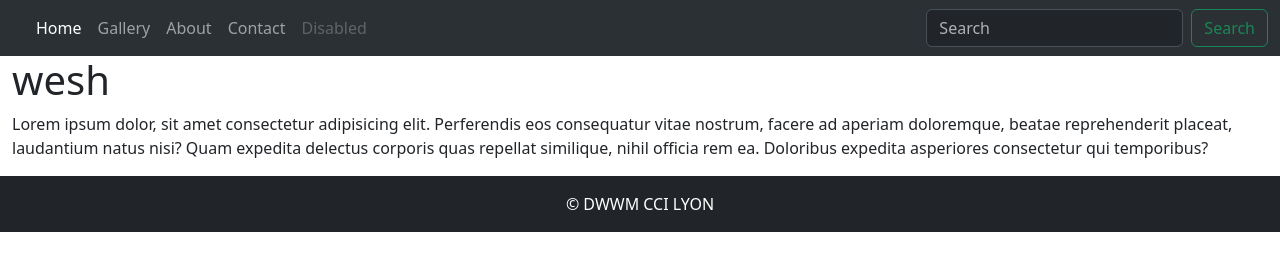
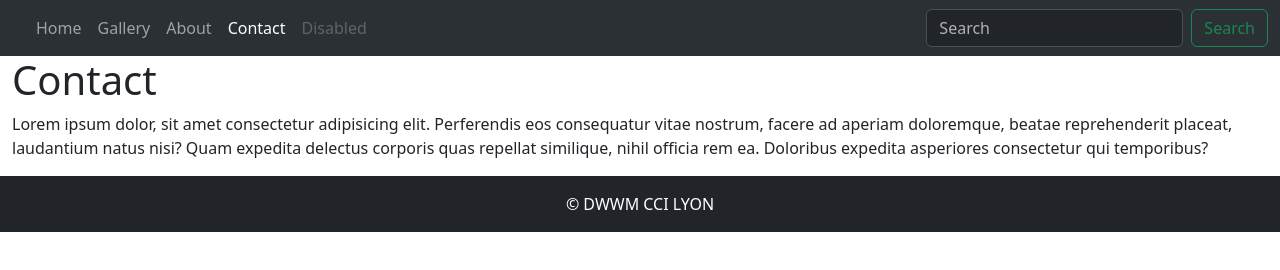
Before and after one commit to Osuri117/test_bootstrap, a plain HTML site: page contact.html in a window 1280 px wide. Drawn offline with nearby package versions, Linux system fonts and the light colour scheme.

Commit message:
lien actif et titre en place

```diff
--- a/contact.html
+++ b/contact.html
@@ -19,7 +19,7 @@
           <div class="collapse navbar-collapse" id="navbarSupportedContent">
             <ul class="navbar-nav me-auto mb-2 mb-lg-0">
               <li class="nav-item">
-                <a class="nav-link active" aria-current="page" href="index.html">Home</a>
+                <a class="nav-link" aria-current="page" href="index.html">Home</a>
               </li>
               <li class="nav-item">
                 <a class="nav-link" href="gallery.html">Gallery</a>
@@ -28,7 +28,7 @@
                 <a class="nav-link" href="about.html">About</a>
               </li>
               <li class="nav-item">
-                <a class="nav-link" href="contact.html">Contact</a>
+                <a class="nav-link active" href="contact.html">Contact</a>
               </li>
 
               <li class="nav-item">
@@ -43,7 +43,7 @@
         </div>
     </nav>
     <div class="container-fluid">
-        <h1>wesh</h1>
+        <h1>Contact</h1>
         <p>Lorem ipsum dolor, sit amet consectetur adipisicing elit. Perferendis eos consequatur vitae nostrum, facere ad aperiam doloremque, beatae reprehenderit placeat, laudantium natus nisi? Quam expedita delectus corporis quas repellat similique, nihil officia rem ea. Doloribus expedita asperiores consectetur qui temporibus?</p>
     </div>
     <footer class="bg-dark text-white p-3 text-center">
```
Also changed, not shown: about.html (+3 -3 lines), gallery.html (+3 -3 lines).
